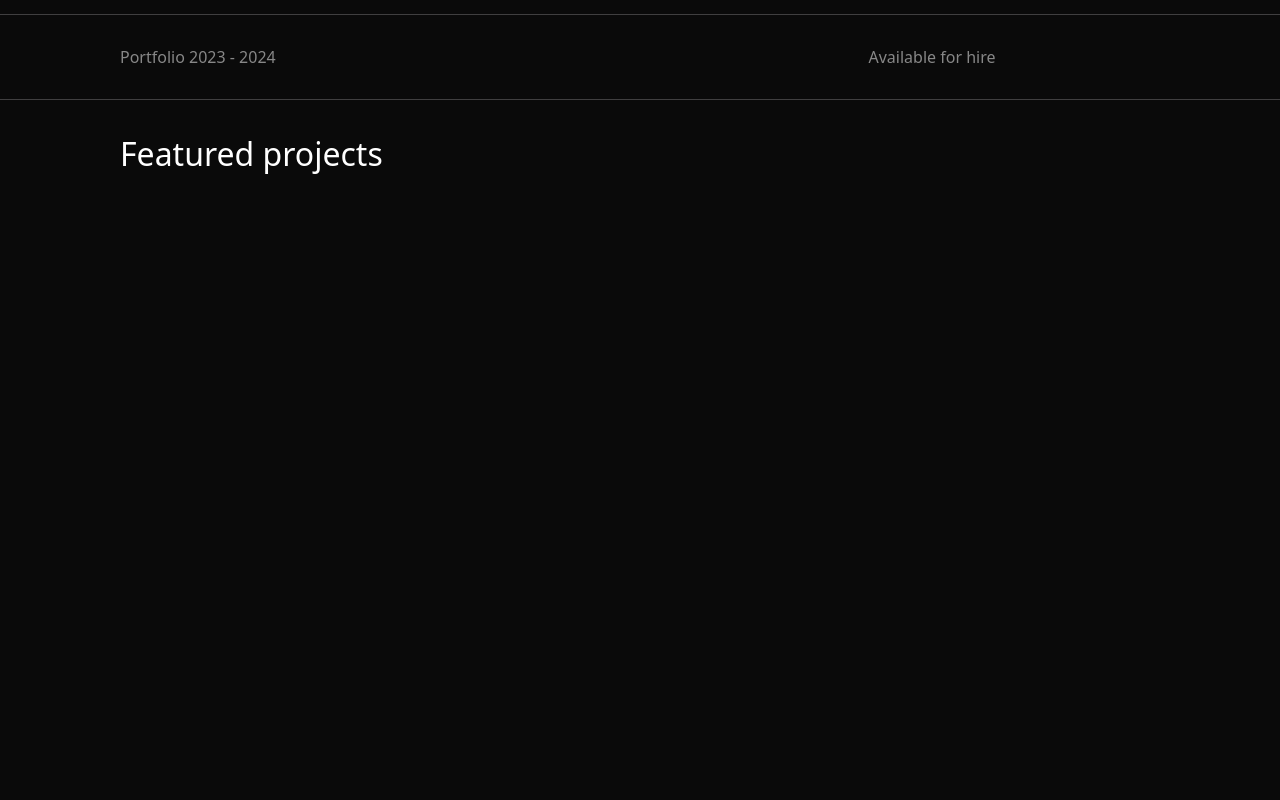
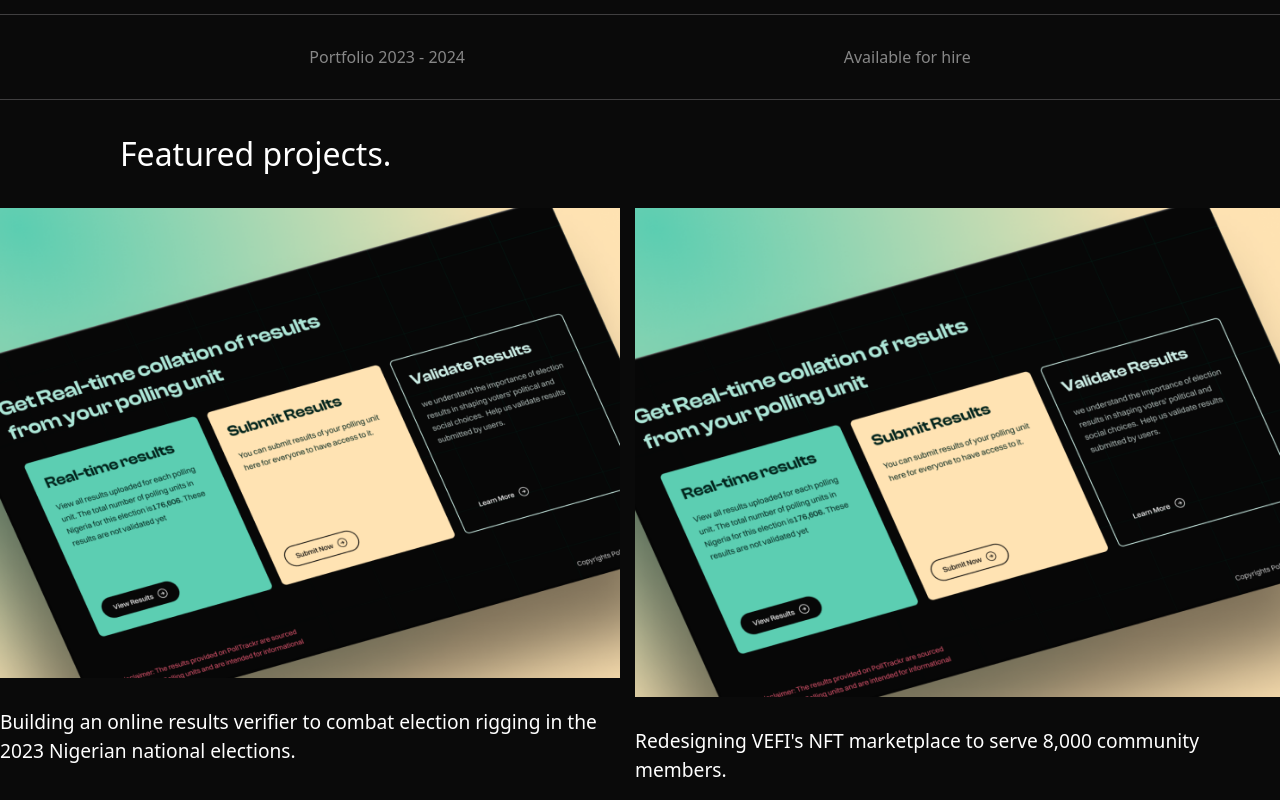
Before and after one commit to BeingDamii/My-portfolio, a Next.js app: page / in a window 1280 px wide. Shown: the part 700-1500 px from the top of the page. Before the commit the page ends 908 px from the top, so only its background shows below. Built offline with nearby package versions, Linux system fonts and the light colour scheme; a web font is replaced by a local one.

Commit message:
started working on the featured projects card

```diff
--- /dev/null
+++ b/app/Page-components/ProjectCard.scss
@@ -0,0 +1,25 @@
+.project-card-wrapper {
+  display: grid;
+  grid-template-columns: auto auto;
+  grid-template-rows: auto auto;
+  gap: 15px;
+  .project-heading-wrapper {
+    padding: 30px 120px;
+    font-weight: medium;
+    color: white;
+    h2 {
+      font-size: 1.2em;
+      font-weight: medium;
+    }
+    &:nth-child(even) {
+      padding: 30px 0px;
+    }
+  }
+  .project-card {
+    display: flex;
+    flex-direction: column;
+    img {
+      display: block;
+    }
+  }
+}
--- /dev/null
+++ b/app/Page-components/ProjectCard.tsx
@@ -0,0 +1,17 @@
+import Image from "next/image";
+import FPimgOne from "../assets/FP-img-1.png"
+
+const ProjectCard = ({subHeading}) => {
+  return (
+    <div className="project-card">
+      <Image src={FPimgOne} alt="" />
+      <div className="project-heading-wrapper">
+        <h2 className="subheading">
+          {subHeading}
+        </h2>
+      </div>
+    </div>
+  );
+};
+
+export default ProjectCard;
--- a/app/Page-components/_featuredProjects.scss
+++ b/app/Page-components/_featuredProjects.scss
@@ -1,5 +1,10 @@
+@import "./ProjectCard";
+
 .heading-wrapper {
   padding: 30px 120px;
-  font-size: 32px;
   font-weight: medium;
+  color: white;
+  h1 {
+    font-size: 2em;
+  }
 }
--- a/app/Page-components/featuredProjects.tsx
+++ b/app/Page-components/featuredProjects.tsx
@@ -1,8 +1,19 @@
+import Image from "next/image";
+import FPimgOne from "../assets/FP-img-1.png";
+import ProjectCard from "./ProjectCard";
+
 const FeaturedProjects = () => {
   return (
     <div>
       <div className="heading-wrapper">
-        <h1>Featured projects</h1>
+        <h1>Featured projects.</h1>
+      </div>
+      <div className="project-card-wrapper">
+        <ProjectCard subHeading="Building an online results verifier to combat election rigging in the
+          2023 Nigerian national elections." />
+        <ProjectCard subHeading="Redesigning VEFI's NFT marketplace to serve 8,000 community members." />
+        <ProjectCard subHeading="Web-app to showcase various places to visit around Africa." />
+        <ProjectCard subHeading="Curating my favorite Beephop Lo-Fi sounds into an online playlist" />
       </div>
     </div>
   );
--- a/app/_home.scss
+++ b/app/_home.scss
@@ -36,8 +36,8 @@
   display: flex;
   flex-direction: row;
   align-items: center;
-  // justify-content: space-around;
-  gap: 57%;
+  justify-content: space-around;
+  // gap: 57%;
   border: 1px solid #403f40;
   border-left: 0px;
   border-right: 0px;
```
Also changed, not shown: app/assets/FP-img-1.png (added).
